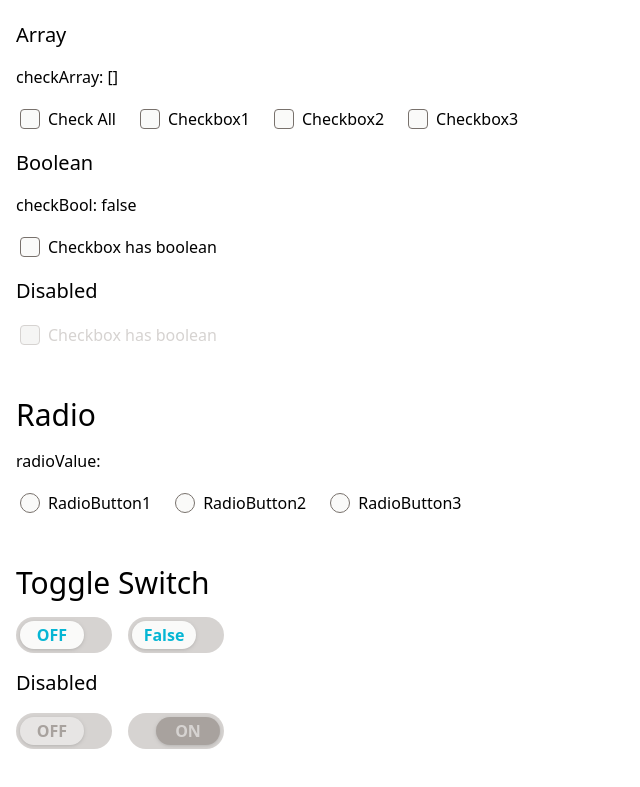
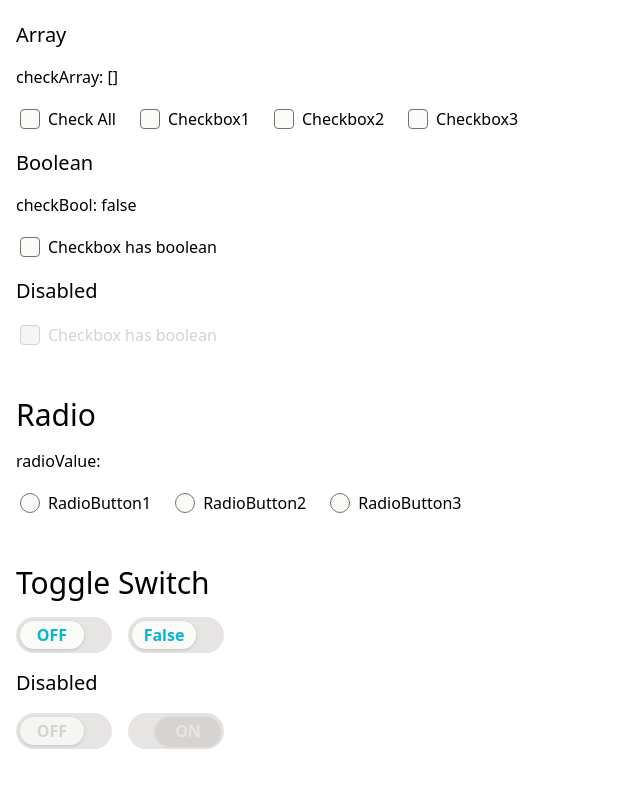
Before and after one commit to ykob/vue-assets, a Vue app: page /form-elements in a window 1280 px wide. Shown: the part 431-1218 px from the top of the page, without its empty margins (0-640 px from the left). Built offline with nearby package versions, Linux system fonts and the light colour scheme; the HTML template or start-up script is replaced by a standard one.

Commit message:
adjusted the colors of ToggleSwitch.

```diff
--- a/src/components/form-element/ToggleSwitch.vue
+++ b/src/components/form-element/ToggleSwitch.vue
@@ -30,7 +30,7 @@ export default defineComponent({
   computed: {
     classnamesContainer(): string[] {
       return [
-        'bg-neutral-300',
+        'bg-neutral-200',
         'flex',
         'h-9',
         'items-center',
@@ -43,8 +43,8 @@ export default defineComponent({
       const classnamesColors =
         this.disabled === true
           ? this.modelValue === true
-            ? ['bg-neutral-400', 'text-neutral-300']
-            : ['bg-neutral-200', 'text-neutral-400']
+            ? ['bg-neutral-300', 'text-neutral-200']
+            : ['bg-neutral-100', 'text-neutral-300']
           : this.modelValue === true
           ? ['bg-primary-500', 'text-neutral-50']
           : ['bg-neutral-50', 'text-primary-500']
```
